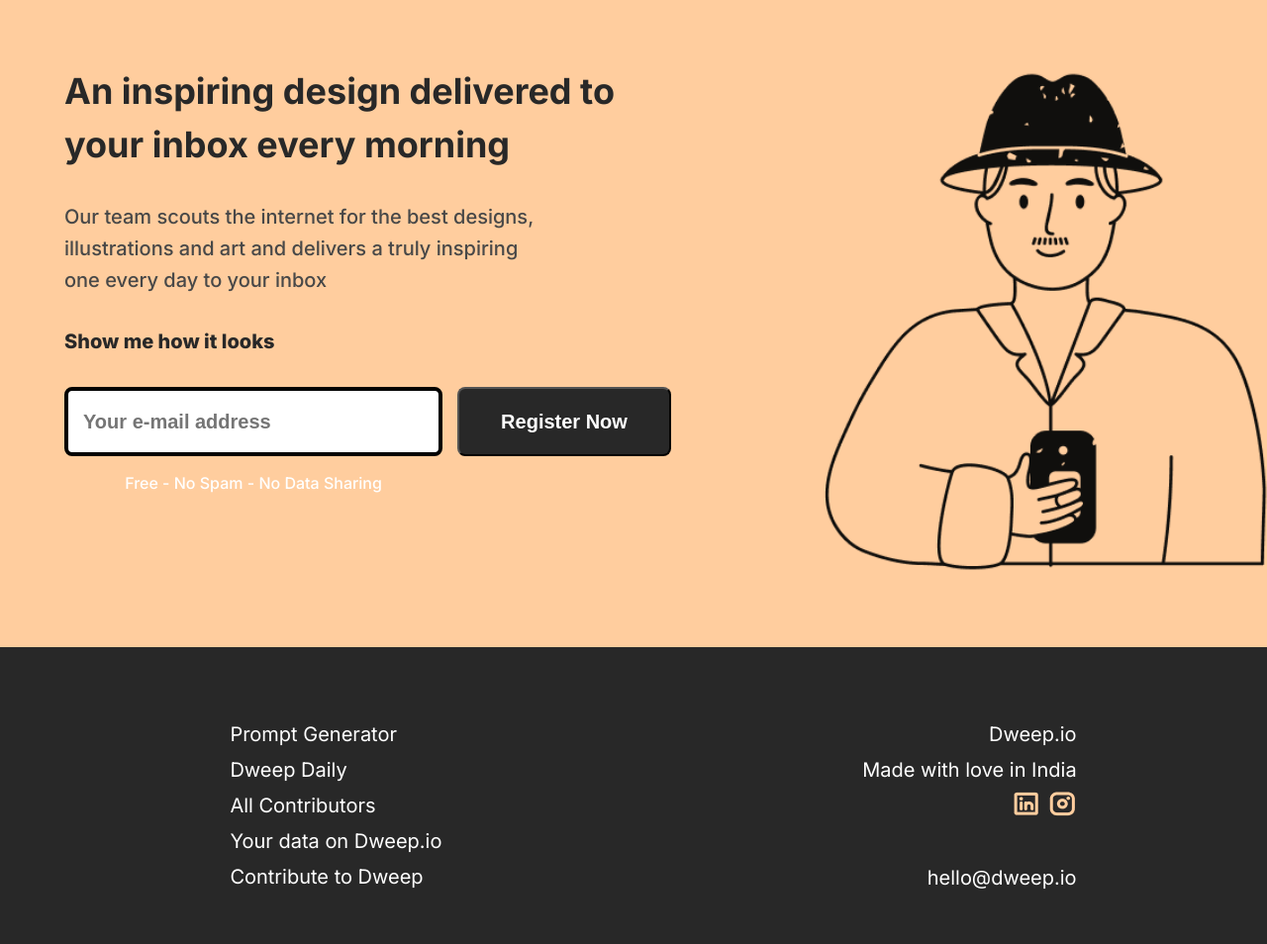
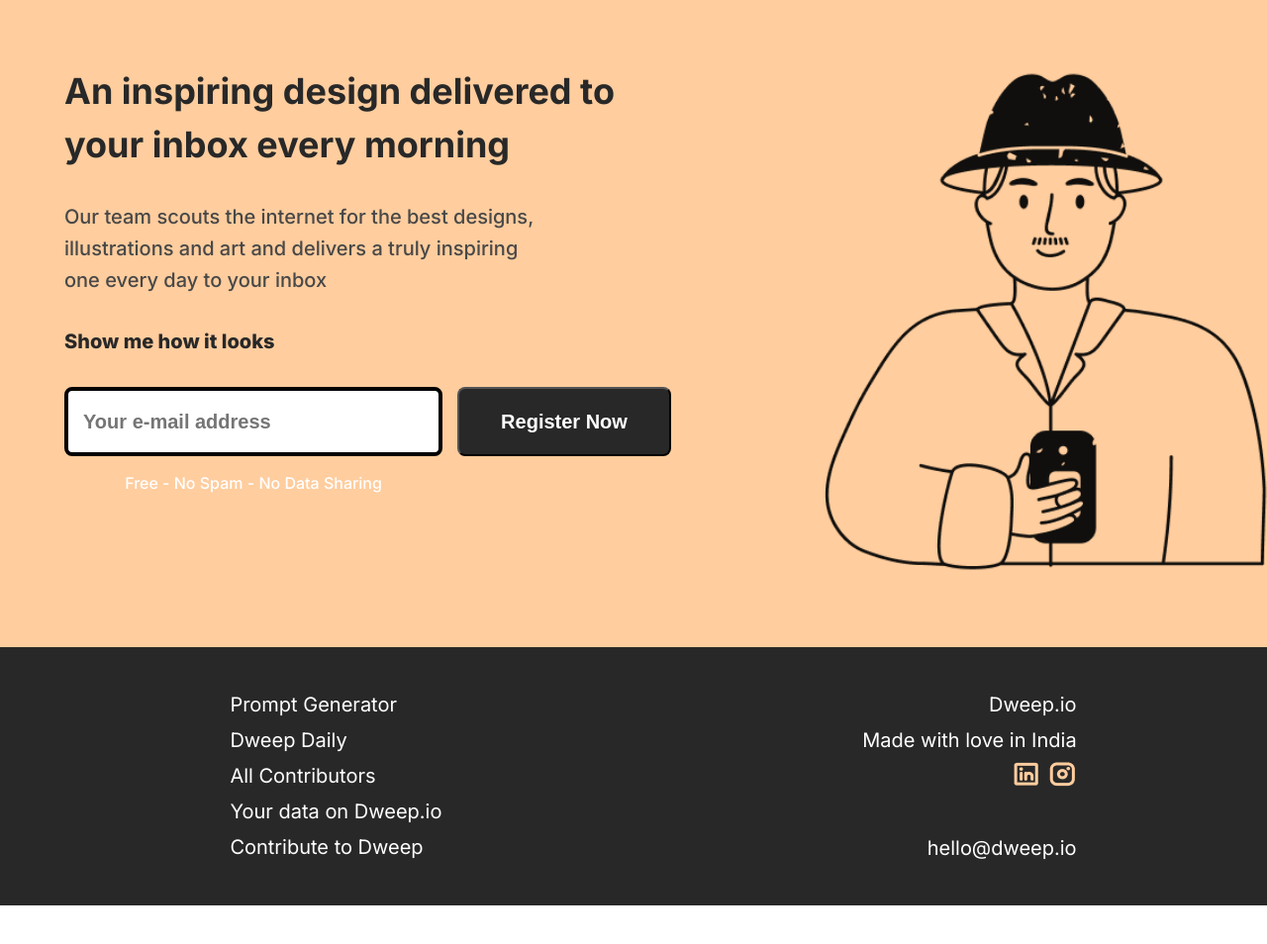
Before and after one commit to Haripriya11hp/Microproject1-Html-css, a plain HTML site: page index.html in a window 1280 px wide. Shown: the top 954 px of the page at 99% size. After the commit the page ends 915 px from the top, so only its background shows below. Drawn offline with Linux system fonts and the light colour scheme.

Commit message:
style update

```diff
--- a/style.css
+++ b/style.css
@@ -89,7 +89,7 @@ body{
     line-height: 32px;
     color: #FFFFFF;
     justify-content: space-around;
-    padding: 50px 0px;
+    padding: 20px 0px;
 }
 .bottom-right{
     text-align: end;
```
